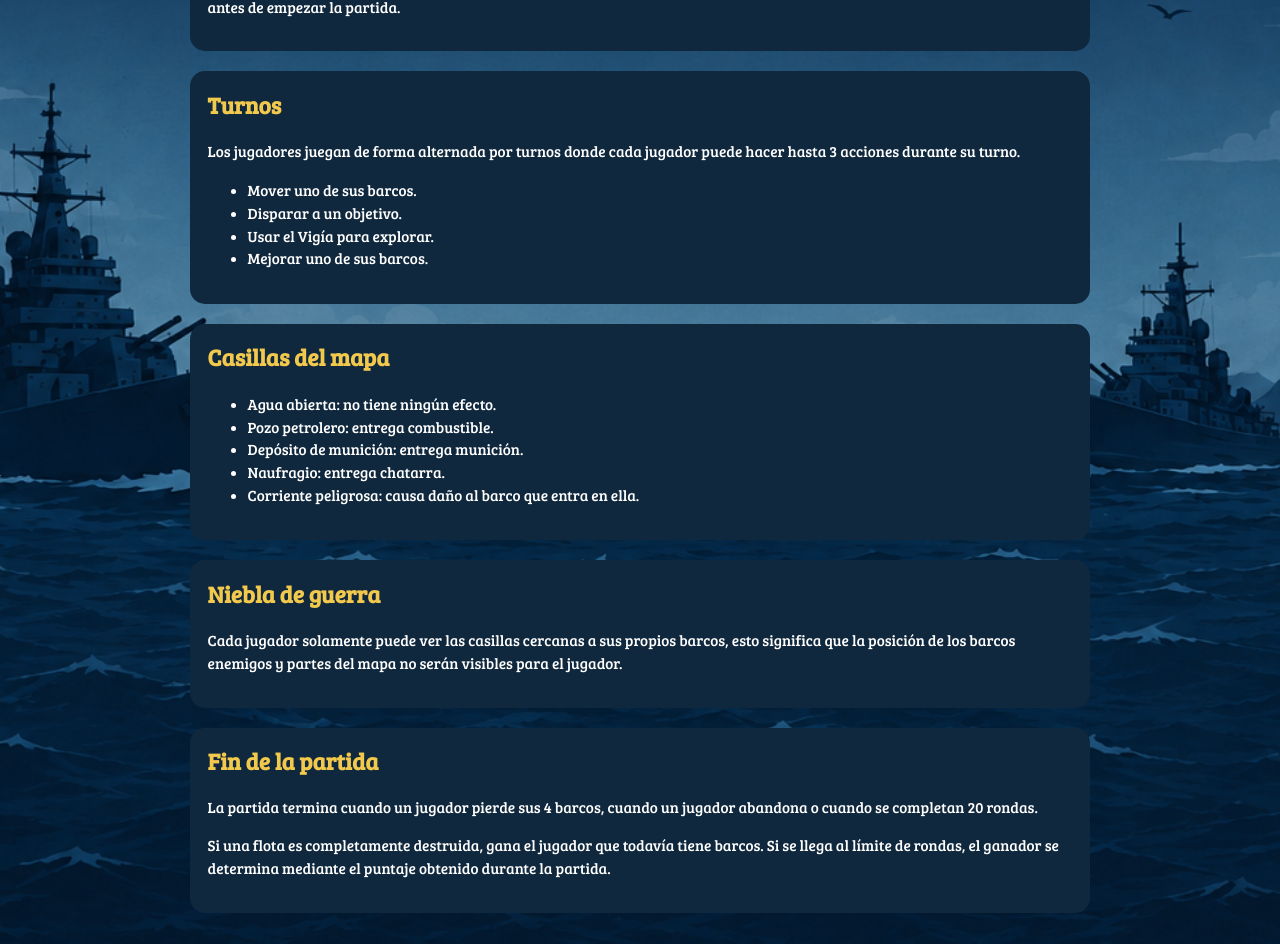
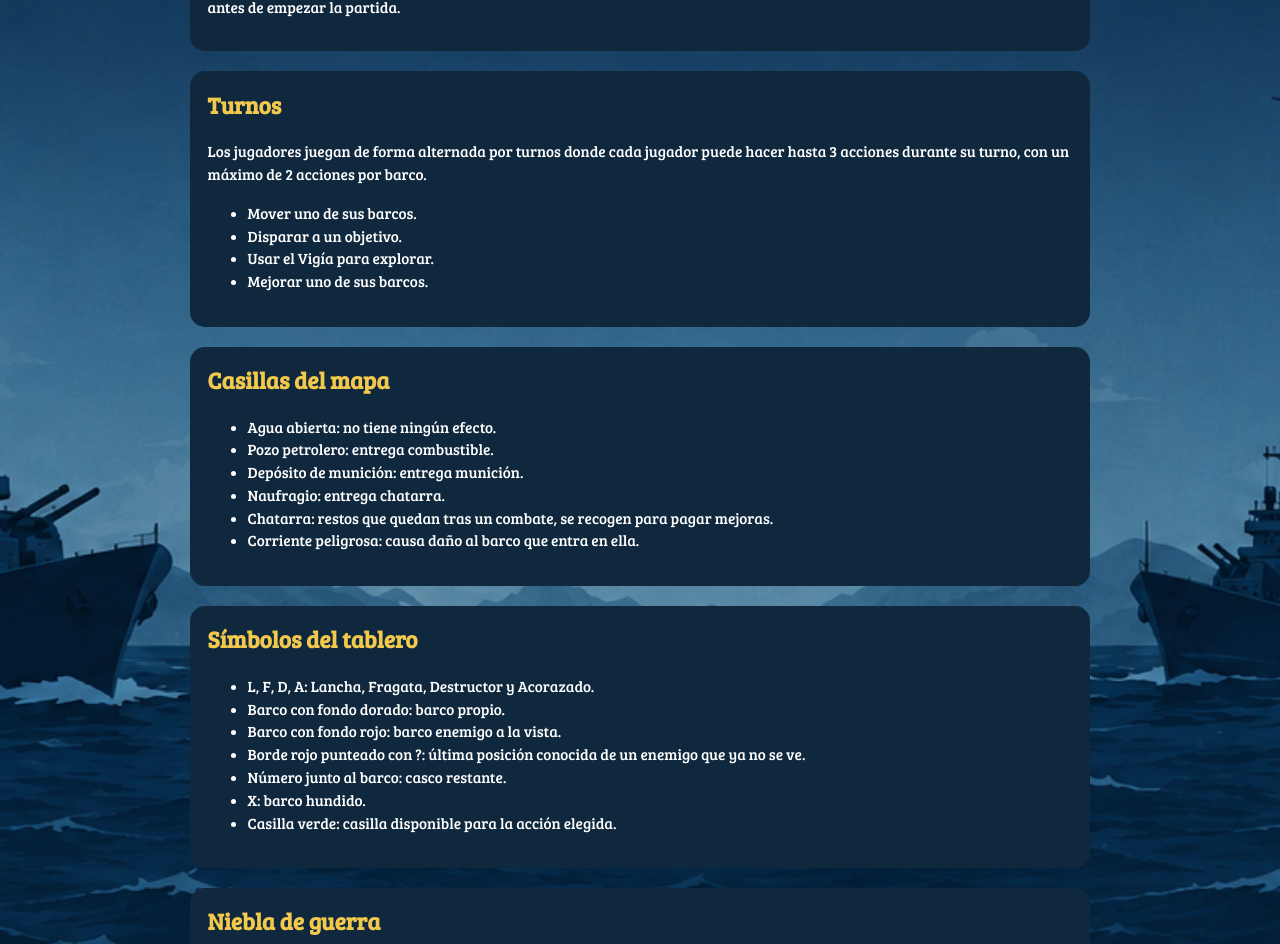
Before and after one commit to tmancilla/AlexisGoatWEB_frontend, a React (Vite) app: page /tutorial in a window 1280 px wide. Shown: the part 434-1378 px from the top of the page. Built offline with nearby package versions, Linux system fonts and the light colour scheme.

Commit message:
mejora tutorial, pagina no encontrada, _redirects para netlify, deciciones tecnicas el readme

```diff
--- a/src/App.jsx
+++ b/src/App.jsx
@@ -11,6 +11,7 @@ import Tutorial from "./pages/Tutorial/Tutorial";
 import Nosotros from "./pages/Nosotros/Nosotros";
 import Preparacion from "./pages/Preparacion/Preparacion";
 import Partida from "./pages/Partida/Partida";
+import NoEncontrada from "./pages/NoEncontrada/NoEncontrada";
 
 function App() {
 
@@ -33,6 +34,7 @@ function App() {
         <Route path="/nosotros" element={<Nosotros />} />
         <Route path="/preparacion" element={<Preparacion />} />
         <Route path="/tablero" element={<Partida />} />
+        <Route path="*" element={<NoEncontrada />} />
       </Routes>
 
       <Footer />
--- a/src/components/BoardCell/BoardCell.jsx
+++ b/src/components/BoardCell/BoardCell.jsx
@@ -1,5 +1,4 @@
 import "./BoardCell.css";
-
 
 const simbolosCasilla = {
   POZO_PETROLERO: "⛽",
@@ -17,7 +16,6 @@ const nombresCasilla = {
   CORRIENTE_PELIGROSA: "corriente peligrosa",
   CHATARRA: "chatarra"
 };
-
 
 function describir(x, y, tipo, barco, niebla) {
   const posicion = `casilla ${x}, ${y}`;
@@ -54,7 +52,6 @@ function BoardCell({
   if (disponible) clases.push("celda--disponible");
   if (seleccionada) clases.push("celda--seleccionada");
 
-
   const manejarClick = () => {
     if (onClick) onClick(x, y);
   };
@@ -75,7 +72,6 @@ function BoardCell({
         <span className={clasesBarco(barco)}>{barco.letra}</span>
       )}
 
-
       {barco && barco.aFlote && barco.casco !== null && (
         <span className="celda-casco">{barco.casco}</span>
       )}
--- a/src/components/PanelRecursos/PanelRecursos.jsx
+++ b/src/components/PanelRecursos/PanelRecursos.jsx
@@ -1,7 +1,6 @@
 import "./PanelRecursos.css";
 
 const ACCIONES_POR_TURNO = 3;
-
 
 function formatearTiempo(segundos) {
   const minutos = Math.floor(segundos / 60);
--- /dev/null
+++ b/src/pages/NoEncontrada/NoEncontrada.css
@@ -0,0 +1,40 @@
+.no-encontrada {
+  min-height: calc(100vh - var(--navbar-height));
+  background-color: #10283d;
+  color: white;
+  font-family: "Bree Serif", serif;
+  padding: clamp(18px, 3.5vmin, 45px) clamp(15px, 4vw, 50px);
+
+  display: flex;
+  flex-direction: column;
+  align-items: center;
+  justify-content: center;
+  gap: clamp(10px, 2vmin, 20px);
+  text-align: center;
+}
+
+.no-encontrada-codigo {
+  font-size: clamp(60px, 16vmin, 160px);
+  line-height: 1;
+  color: #f2c94c;
+  margin: 0;
+}
+
+.no-encontrada h1 {
+  font-size: clamp(22px, 4.5vmin, 48px);
+  margin: 0;
+}
+
+.no-encontrada p {
+  font-size: clamp(14px, 2vmin, 22px);
+  margin: 0;
+}
+
+.no-encontrada a {
+  font-size: clamp(14px, 2vmin, 22px);
+  color: white;
+  background-color: #184063;
+  padding: clamp(10px, 1.6vmin, 16px) clamp(18px, 3vmin, 30px);
+  border-radius: 10px;
+  text-decoration: none;
+}
--- /dev/null
+++ b/src/pages/NoEncontrada/NoEncontrada.jsx
@@ -0,0 +1,16 @@
+import { Link } from "react-router-dom";
+
+import "./NoEncontrada.css";
+
+function NoEncontrada() {
+  return (
+    <main className="no-encontrada">
+      <p className="no-encontrada-codigo">404</p>
+      <h1>Página no encontrada</h1>
+      <p>Esta página recibió un impacto directo y se fue al fondo del mar.</p>
+      <Link to="/">Volver al puerto</Link>
+    </main>
+  );
+}
+
+export default NoEncontrada;
--- a/src/pages/Partida/Partida.jsx
+++ b/src/pages/Partida/Partida.jsx
@@ -37,11 +37,9 @@ function clave(casilla) {
   return `${casilla.x},${casilla.y}`;
 }
 
-
 function distancia(origen, destino) {
   return Math.abs(origen.x - destino.x) + Math.abs(origen.y - destino.y);
 }
-
 
 function armarEstadoInicial(flotaDesplegada) {
   const base = copiar(partida.enCurso.contenido);
@@ -58,7 +56,6 @@ function armarEstadoInicial(flotaDesplegada) {
       accionesRestantes: ACCIONES_POR_TURNO,
       accionesPorBarco: {}}};
 }
-
 
 function destinosPosibles(barco, estado) {
   const stats = statsDe(barco.tipo);
@@ -115,7 +112,6 @@ function Partida() {
     setBitacora((anterior) => [...anterior, texto]);
   }
 
-
   function terminarTurno(textoBitacora = "") {
     if (textoBitacora !== "") agregarBitacora(textoBitacora);
 
@@ -127,7 +123,6 @@ function Partida() {
 
       const meToca = siguiente === anterior.yo.jugadorId;
       const ronda = meToca ? anterior.ronda + 1 : anterior.ronda;
-
 
       if (ronda > anterior.rondaMaxima) return copiar(partida.terminada.contenido);
 
@@ -197,7 +192,6 @@ function Partida() {
       setMensaje("No es tu turno, espera a que el rival termine.");
       return;
     }
-
 
     const propio = estado.yo.flota.find(
       (barco) => barco.aFlote && barco.casilla.x === x && barco.casilla.y === y);
--- a/src/pages/Preparacion/Preparacion.jsx
+++ b/src/pages/Preparacion/Preparacion.jsx
@@ -9,7 +9,6 @@ const TAMANO = 10;
 const LETRAS = ["A", "B", "C", "D", "E", "F", "G", "H", "I", "J"];
 
 const ZONA = { desde: 1, hasta: 4 };
-
 
 const SEGUNDOS_DESPLIEGUE = 120;
 
@@ -34,7 +33,6 @@ function libresEnZona(colocados) {
   return libres;
 }
 
-
 function completarAlAzar(colocados) {
   const resultado = { ...colocados };
 
@@ -48,13 +46,11 @@ function completarAlAzar(colocados) {
   return resultado;
 }
 
-
 function armarDespliegue(colocados) {
   return tiposBarco.map((barco) => ({
     tipo: barco.tipo,
     casilla: colocados[barco.tipo]}));
 }
-
 
 function armarFlota(colocados) {
   return tiposBarco.map((barco, indice) => ({
@@ -103,7 +99,6 @@ function Preparacion() {
       return;
     }
 
-
     const ocupante = tiposBarco.find(
       (barco) =>
         colocados[barco.tipo] &&
@@ -118,7 +113,6 @@ function Preparacion() {
 
     setColocados({ ...colocados, [seleccionado]: { x, y } });
     setError("");
-
 
     const siguiente = tiposBarco.find(
       (barco) => barco.tipo !== seleccionado && !colocados[barco.tipo]);
--- a/src/pages/Tutorial/Tutorial.jsx
+++ b/src/pages/Tutorial/Tutorial.jsx
@@ -30,7 +30,8 @@ function Tutorial() {
 
         <p>
           Los jugadores juegan de forma alternada por turnos donde cada
-          jugador puede hacer hasta 3 acciones durante su turno.
+          jugador puede hacer hasta 3 acciones durante su turno, con un
+          máximo de 2 acciones por barco.
         </p>
 
         <ul>
@@ -49,7 +50,22 @@ function Tutorial() {
           <li>Pozo petrolero: entrega combustible.</li>
           <li>Depósito de munición: entrega munición.</li>
           <li>Naufragio: entrega chatarra.</li>
+          <li>Chatarra: restos que quedan tras un combate, se recogen para pagar mejoras.</li>
           <li>Corriente peligrosa: causa daño al barco que entra en ella.</li>
+        </ul>
+      </section>
+
+      <section className="tutorial-section">
+        <h2>Símbolos del tablero</h2>
+
+        <ul>
+          <li>L, F, D, A: Lancha, Fragata, Destructor y Acorazado.</li>
+          <li>Barco con fondo dorado: barco propio.</li>
+          <li>Barco con fondo rojo: barco enemigo a la vista.</li>
+          <li>Borde rojo punteado con ?: última posición conocida de un enemigo que ya no se ve.</li>
+          <li>Número junto al barco: casco restante.</li>
+          <li>X: barco hundido.</li>
+          <li>Casilla verde: casilla disponible para la acción elegida.</li>
         </ul>
       </section>
 
```
Also changed, not shown: 2 other files (tests, documents, lock files or other folders).
